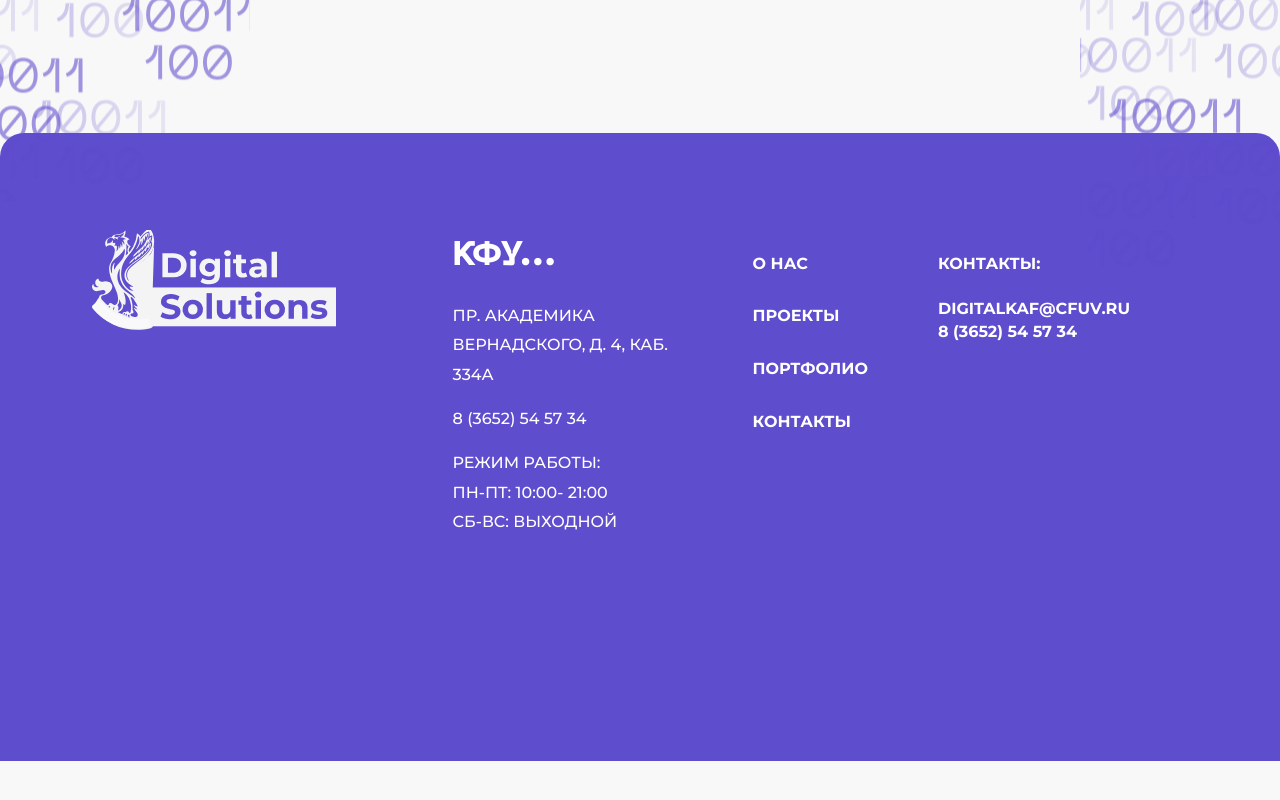
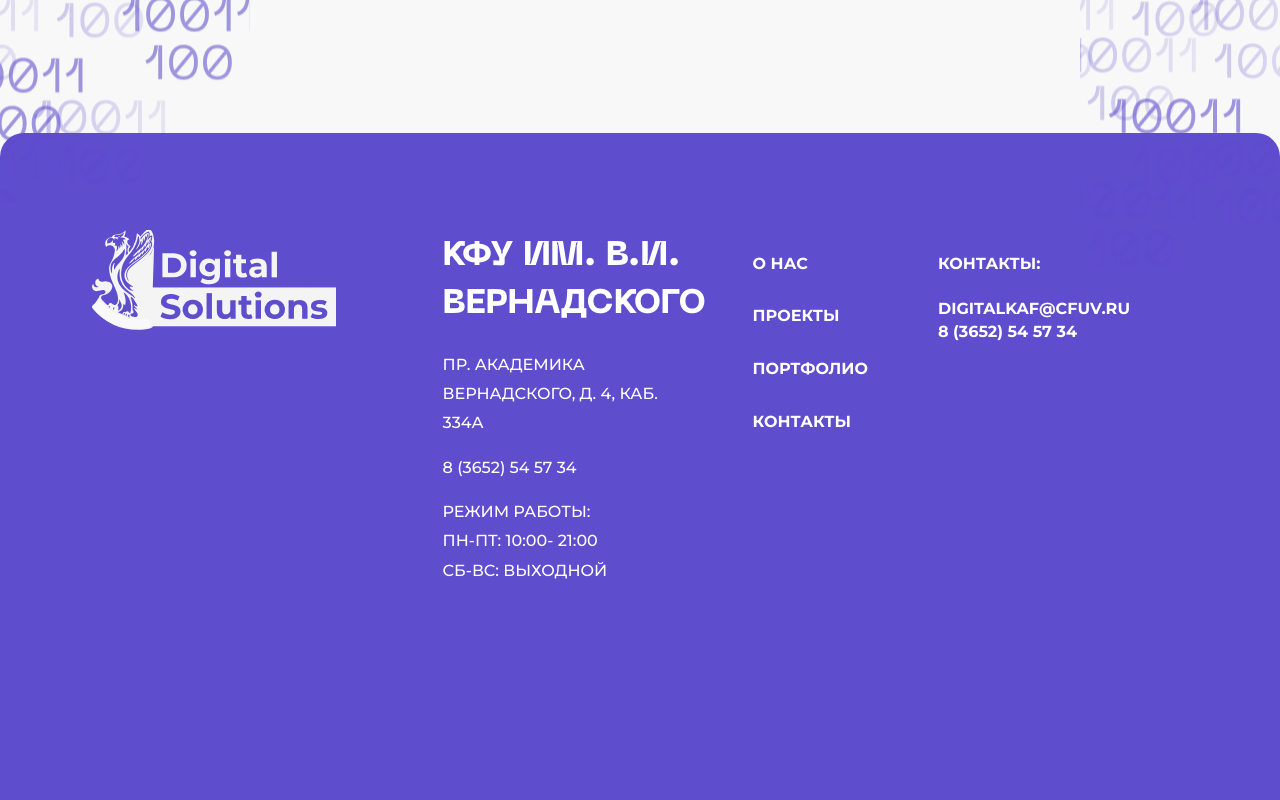
Before and after one commit to Siqalexx/digital-department, a React (Create React App) app: page / in a window 1280 px wide. Shown: the part 6324-7124 px from the top of the page. Before the commit the page ends 7085 px from the top, so only its background shows below. Built offline with nearby package versions, Linux system fonts and the light colour scheme.

Commit message:
rename footer title

```diff
--- a/src/components/Footer.js
+++ b/src/components/Footer.js
@@ -4,7 +4,7 @@
 		<footer id='footer' className='footer'>
 			<img src={logo} alt='Логотип' className='footer__logo'></img>
 			<div className='footer-info'>
-				<h2 className='footer-info__title'>КФУ...</h2>
+				<h2 className='footer-info__title'>КФУ им. В.И. Вернадского</h2>
 				<p className='footer-info__subtitle'>
 					пр. Академика Вернадского, д. 4, каб. 334А
 				</p>
--- a/src/styles/footer/footer.css
+++ b/src/styles/footer/footer.css
@@ -74,6 +74,12 @@
 	margin: 0;
 }
 
+@media screen and (max-width: 1600px) {
+	.footer-info__title {
+		max-width: 260px;
+	}
+}
+
 @media screen and (max-width: 1400px) {
 	.footer_links {
 		padding-left: 50px;
```
Also changed, not shown: 11 other files (tests, documents, lock files or other folders).
